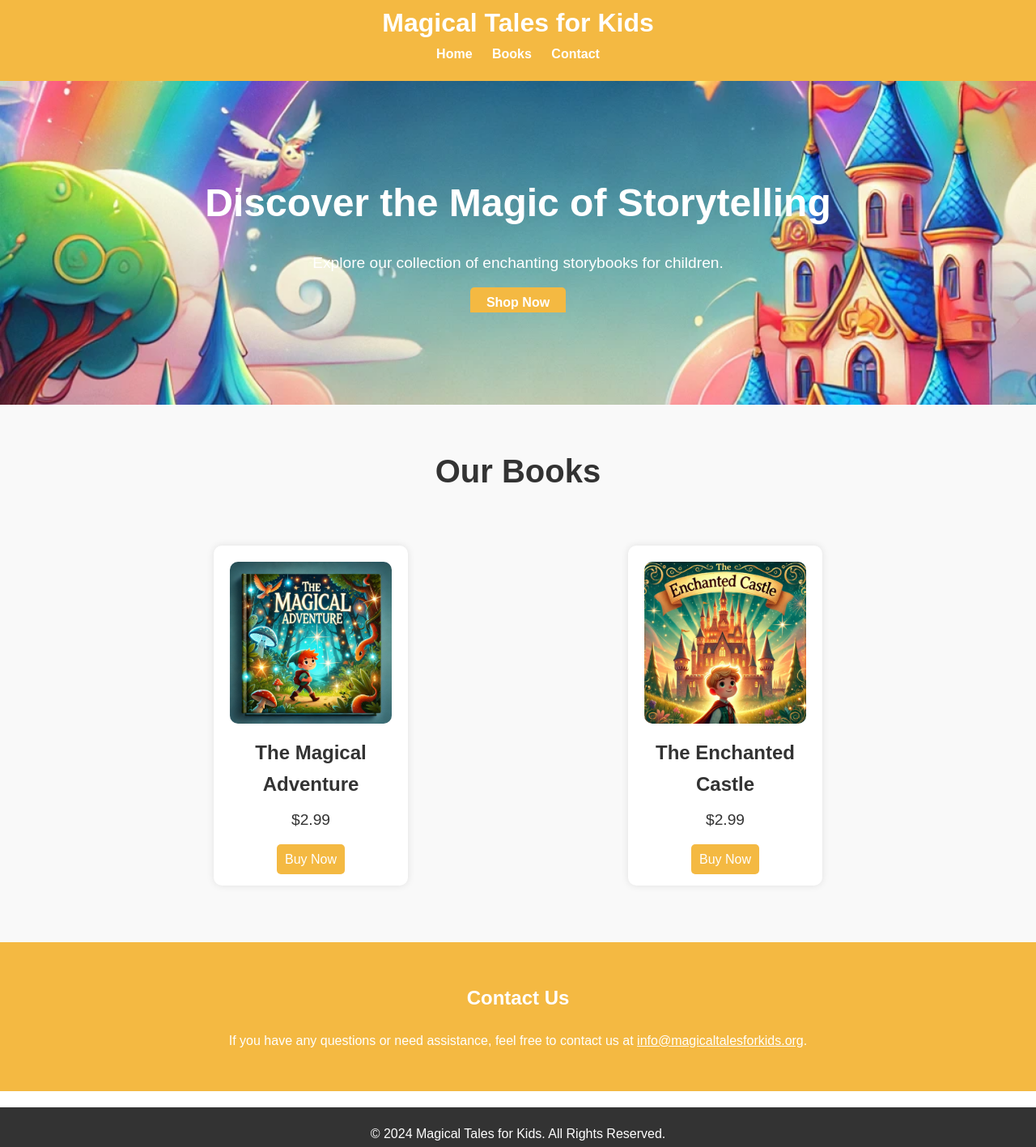
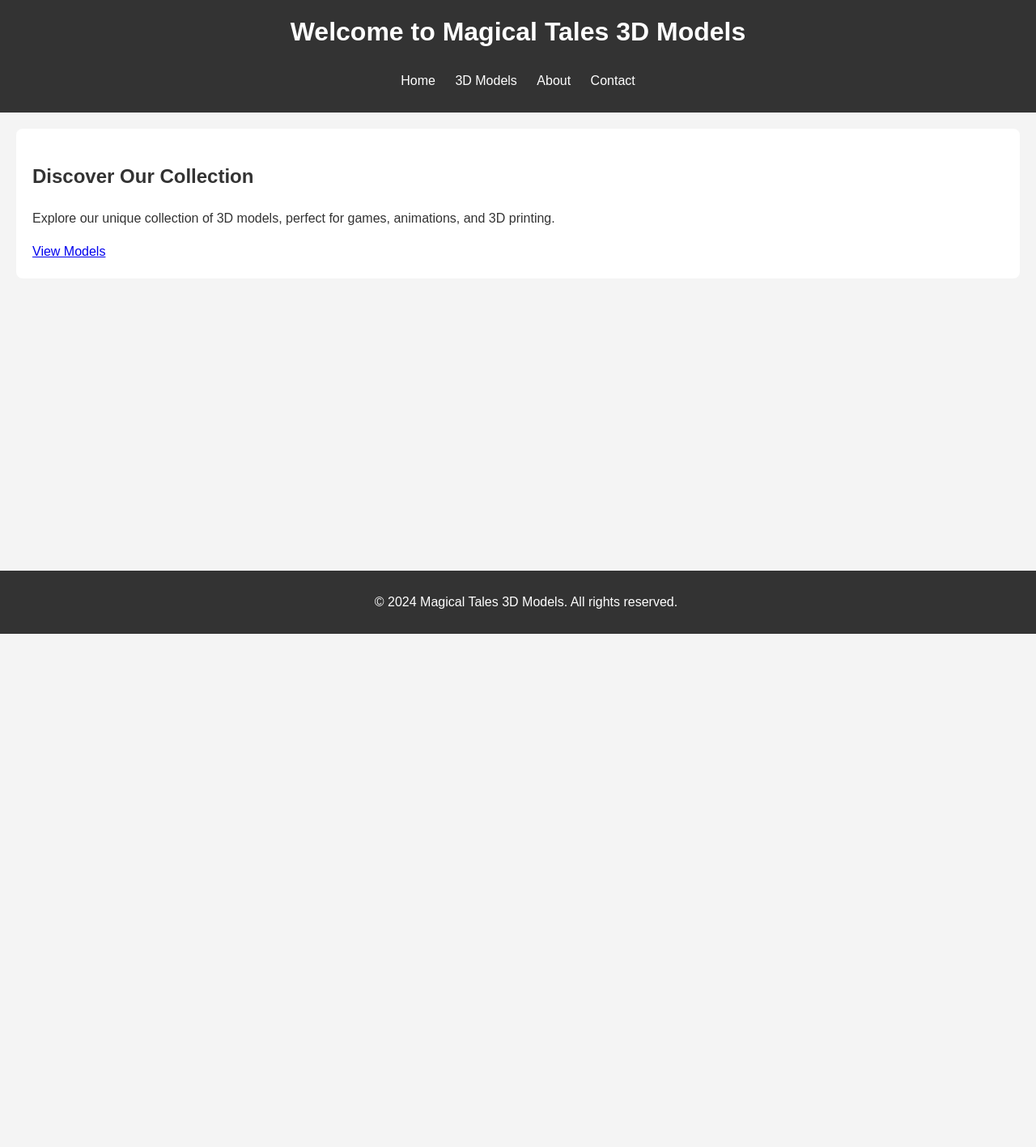
Before and after one commit to soroushaz1/magicaltalesforkids, a plain HTML site: page index.html in a window 1280 px wide. Shown: the part 17-1434 px from the top of the page at 81% size. After the commit the page ends 800 px from the top, so only its background shows below. Drawn offline with Linux system fonts and the light colour scheme.

Commit message:
changeing to 3D models for sale

```diff
--- /dev/null
+++ b/assets/styles.css
@@ -0,0 +1,66 @@
+body {
+    font-family: Arial, sans-serif;
+    line-height: 1.6;
+    margin: 0;
+    padding: 0;
+    background-color: #f4f4f4;
+    color: #333;
+}
+
+header {
+    background: #333;
+    color: #fff;
+    padding: 10px 0;
+    text-align: center;
+}
+
+nav ul {
+    list-style: none;
+    padding: 0;
+}
+
+nav ul li {
+    display: inline;
+    margin: 0 10px;
+}
+
+nav ul li a {
+    color: #fff;
+    text-decoration: none;
+}
+
+section {
+    padding: 20px;
+    margin: 20px;
+    background: #fff;
+    border-radius: 8px;
+}
+
+.model-grid {
+    display: flex;
+    flex-wrap: wrap;
+}
+
+.model-item {
+    margin: 10px;
+    padding: 10px;
+    background: #eee;
+    border-radius: 8px;
+    text-align: center;
+}
+
+.model-item img {
+    max-width: 100%;
+    height: auto;
+    border-radius: 8px;
+}
+
+footer {
+    text-align: center;
+    padding: 10px;
+    background: #333;
+    color: #fff;
+    position: fixed;
+    width: 100%;
+    bottom: 0;
+}
--- a/index.html
+++ b/index.html
@@ -1,80 +1,32 @@
 <!DOCTYPE html>
 <html lang="en">
-
 <head>
     <meta charset="UTF-8">
     <meta name="viewport" content="width=device-width, initial-scale=1.0">
-    <title>Magical Tales for Kids</title>
-    <link rel="stylesheet" href="styles.css">
+    <title>Magical Tales 3D Models</title>
+    <link rel="stylesheet" href="assets/styles.css">
 </head>
-
 <body>
-    <!-- Header Section -->
     <header>
-        <div class="container">
-            <h1>Magical Tales for Kids</h1>
-            <nav>
-                <ul>
-                    <li><a href="#home">Home</a></li>
-                    <li><a href="#books">Books</a></li>
-                    <li><a href="#contact">Contact</a></li>
-                </ul>
-            </nav>
-        </div>
+        <h1>Welcome to Magical Tales 3D Models</h1>
+        <nav>
+            <ul>
+                <li><a href="index.html">Home</a></li>
+                <li><a href="models.html">3D Models</a></li>
+                <li><a href="about.html">About</a></li>
+                <li><a href="contact.html">Contact</a></li>
+            </ul>
+        </nav>
     </header>
 
-    <!-- Hero Section -->
-    <section id="home" class="hero">
-        <div class="container">
-            <h2>Discover the Magic of Storytelling</h2>
-            <p>Explore our collection of enchanting storybooks for children.</p>
-            <a href="#books" class="btn">Shop Now</a>
-        </div>
+    <section>
+        <h2>Discover Our Collection</h2>
+        <p>Explore our unique collection of 3D models, perfect for games, animations, and 3D printing.</p>
+        <a href="models.html" class="button">View Models</a>
     </section>
 
-    <!-- Books Section -->
-    <section id="books" class="books">
-        <div class="container">
-            <h2>Our Books</h2>
-            <div class="book-list">
-                <!-- Book Item -->
-                <div class="book-item">
-                    <img src="book1.jpg" alt="Book 1">
-                    <h3>The Magical Adventure</h3>
-                    <p>$2.99</p>
-                    <a href="https://soroushzen.gumroad.com/l/ffnnn" class="btn" data-gumroad-single-product="true">Buy
-                        Now</a>
-                    <script src="https://gumroad.com/js/gumroad.js"></script>
-                </div>
-                <div class="book-item">
-                    <img src="book2.jpg" alt="Book 1">
-                    <h3>The Enchanted Castle</h3>
-                    <p>$2.99</p>
-                    <a href="https://soroushzen.gumroad.com/l/ffnnn" class="btn" data-gumroad-single-product="true">Buy
-                        Now</a>
-                    <script src="https://gumroad.com/js/gumroad.js"></script>
-                </div>
-            </div>
-        </div>
-    </section>
-
-    <!-- Contact Section -->
-    <section id="contact" class="contact">
-        <div class="container">
-            <h2>Contact Us</h2>
-            <p>If you have any questions or need assistance, feel free to contact us at <a
-                    href="mailto:info@magicaltalesforkids.org">info@magicaltalesforkids.org</a>.</p>
-        </div>
-    </section>
-
-    <!-- Footer -->
     <footer>
-        <div class="container">
-            <p>&copy; 2024 Magical Tales for Kids. All Rights Reserved.</p>
-        </div>
+        <p>&copy; 2024 Magical Tales 3D Models. All rights reserved.</p>
     </footer>
-
-    <script src="scripts.js"></script>
 </body>
-
 </html>
--- a/scripts.js
+++ /dev/null
@@ -1,11 +0,0 @@
-// scripts.js
-
-document.addEventListener('DOMContentLoaded', function() {
-    const cartButtons = document.querySelectorAll('.add-to-cart');
-
-    cartButtons.forEach(button => {
-        button.addEventListener('click', function() {
-            alert('Item added to cart!');
-        });
-    });
-});
--- a/styles.css
+++ /dev/null
@@ -1,160 +0,0 @@
-/* styles.css */
-
-/* Reset some basic styles */
-body, h1, h2, h3, p, ul {
-    margin: 0;
-    padding: 0;
-    box-sizing: border-box;
-}
-
-body {
-    font-family: Arial, sans-serif;
-    line-height: 1.6;
-    color: #333;
-}
-
-/* Container */
-.container {
-    width: 80%;
-    margin: auto;
-    overflow: hidden;
-}
-
-/* Header */
-header {
-    background: #f4b942;
-    color: #fff;
-    padding: 20px 0;
-    text-align: center;
-}
-
-header h1 {
-    margin: 0;
-}
-
-nav ul {
-    list-style: none;
-    padding: 0;
-}
-
-nav ul li {
-    display: inline;
-    margin: 0 10px;
-}
-
-nav ul li a {
-    color: #fff;
-    text-decoration: none;
-    font-weight: bold;
-}
-
-/* Hero Section */
-.hero {
-    background: url('hero-background.jpg') no-repeat center center/cover;
-    color: #fff;
-    height: 400px;
-    display: flex;
-    justify-content: center;
-    align-items: center;
-    text-align: center;
-}
-
-.hero h2 {
-    font-size: 3rem;
-}
-
-.hero p {
-    font-size: 1.2rem;
-    margin: 20px 0;
-}
-
-.hero .btn {
-    background: #f4b942;
-    color: #fff;
-    padding: 10px 20px;
-    text-decoration: none;
-    font-weight: bold;
-    border-radius: 5px;
-}
-
-/* Books Section */
-.books {
-    padding: 50px 0;
-    background: #f9f9f9;
-    text-align: center;
-}
-
-.books h2 {
-    margin-bottom: 40px;
-    font-size: 2.5rem;
-}
-
-.book-list {
-    display: flex;
-    justify-content: space-around;
-    flex-wrap: wrap;
-}
-
-.book-item {
-    background: #fff;
-    padding: 20px;
-    border-radius: 10px;
-    box-shadow: 0 0 10px rgba(0, 0, 0, 0.1);
-    margin: 20px;
-    width: 200px;
-}
-
-.book-item img {
-    max-width: 100%;
-    border-radius: 10px;
-}
-
-.book-item h3 {
-    font-size: 1.5rem;
-    margin: 10px 0;
-}
-
-.book-item p {
-    font-size: 1.2rem;
-    margin-bottom: 20px;
-}
-
-.book-item .btn {
-    background: #f4b942;
-    color: #fff;
-    padding: 10px;
-    text-decoration: none;
-    border: none;
-    border-radius: 5px;
-    cursor: pointer;
-}
-
-/* Contact Section */
-.contact {
-    padding: 50px 0;
-    background: #f4b942;
-    color: #fff;
-    text-align: center;
-}
-
-.contact h2 {
-    margin-bottom: 20px;
-}
-
-.contact p a {
-    color: #fff;
-    text-decoration: underline;
-}
-
-/* Footer */
-footer {
-    background: #333;
-    color: #fff;
-    text-align: center;
-    padding: 20px 0;
-    margin-top: 20px;
-}
-
-footer p {
-    margin: 0;
-}
```
Also changed, not shown: about.html (added, +41 -0 lines), assets/app.js (added, +8 -0 lines), contact.html (added, +44 -0 lines), models.html (added, +45 -0 lines), book1.jpg (deleted), book2.jpg (deleted), hero-background.jpg (deleted).
